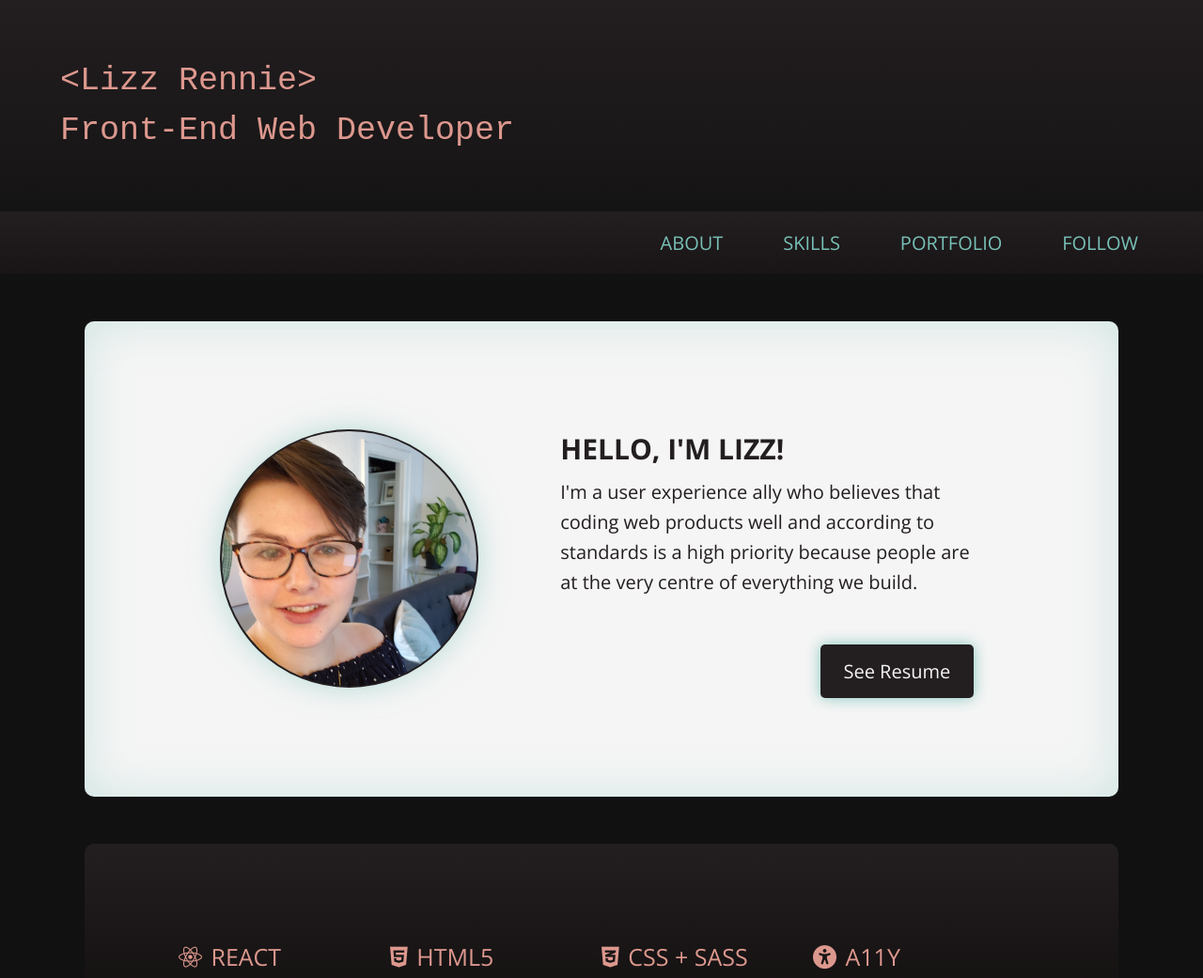
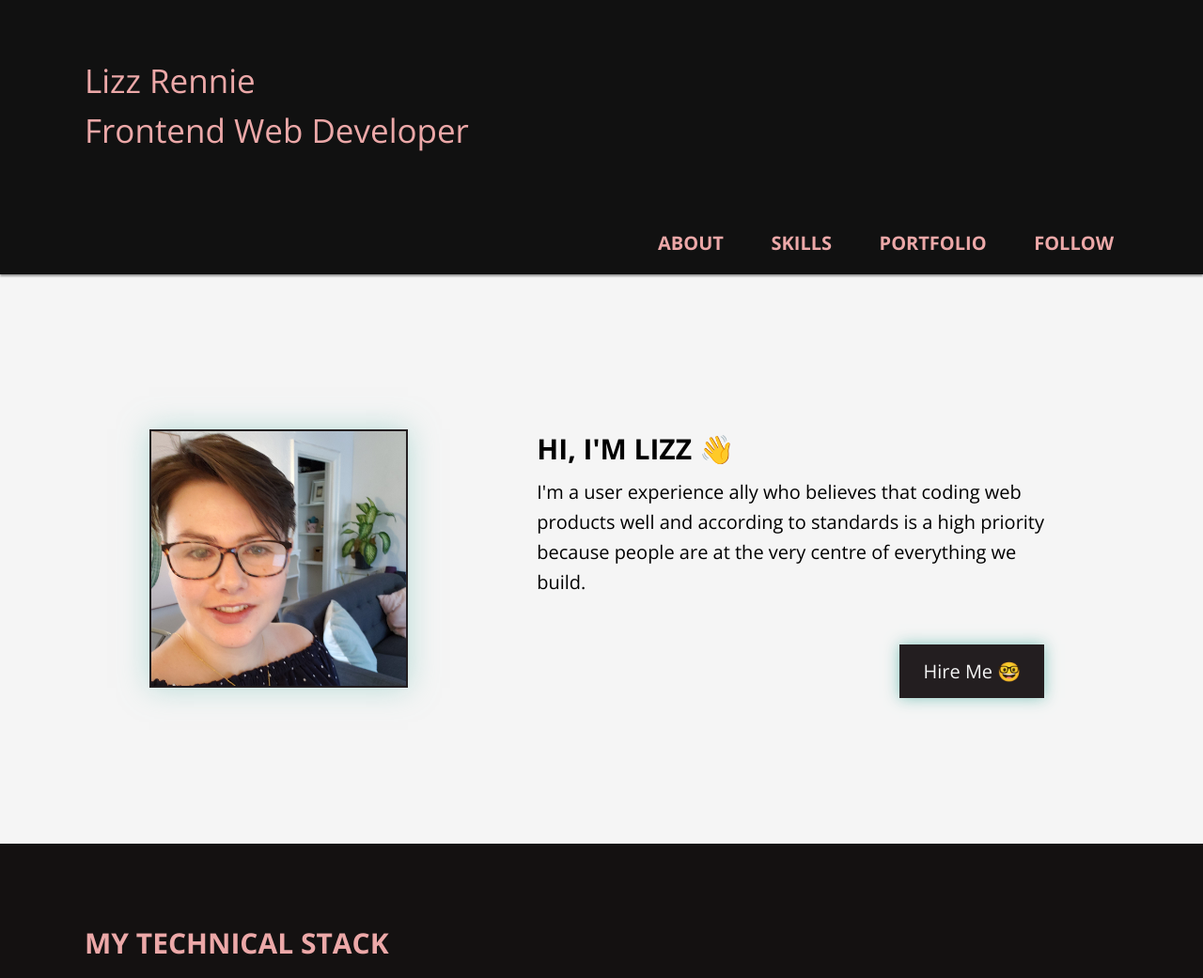
Before and after one commit to LxzzR/lizz-rennie-portfolio, a plain HTML site: page index.html in a window 1280 px wide. Shown: the top 1041 px of the page at 94% size. Drawn offline with nearby package versions, Linux system fonts and the light colour scheme.

```diff
--- a/index.html
+++ b/index.html
@@ -40,20 +40,21 @@
 
   <body>
     <header class="landing">
-      <div class="landingContainer">
+      <div class="contentContainer">
         <h1 class="changeColorsSlow">
-          &lt;Lizz Rennie&gt;<br />Front-End Web Developer
+          Lizz Rennie<br/>
+          Frontend Web Developer
         </h1>
       </div>
 
       <!-- Navigation -->
       <nav class="nav">
-        <div class="landingContainer">
+        <div class="contentContainer">
           <ul>
-            <li><a href="#about" tabindex="0">About</a></li>
-              <li><a href="#skills" tabindex="0">Skills</a></li>
-              <li><a href="#portfolio" tabindex="0">Portfolio</a></li>
-              <li><a href="#follow" tabindex="0">Follow</a></li>
+            <li><a href="#about" tabindex="0" class="changeColorsSlow">About</a></li>
+              <li><a href="#skills" tabindex="0" class="changeColorsSlow">Skills</a></li>
+              <li><a href="#portfolio" tabindex="0" class="changeColorsSlow">Portfolio</a></li>
+              <li><a href="#follow" tabindex="0" class="changeColorsSlow">Follow</a></li>
             </ul>
           </div>
         </nav>
@@ -73,12 +74,12 @@
             </div>
 
           <div class="copyWrapper">
-            <h2>Hello, I'm Lizz!</h2>
+            <h2>Hi, I'm Lizz 👋</h2>
             <p>
               I'm a user experience ally who believes that coding web products well and according to standards is a high priority because people are at the very centre of everything we build.
             </p>
             <div class="btnWrapper">
-              <a href="./assets/lizz-rennie-resume.pdf" target="_BLANK" class="btn">See Resume</a>
+              <a href="./assets/lizz-rennie-resume.pdf" target="_BLANK" class="btn">Hire Me 🤓</a>
             </div>
           </div>
         </section>
@@ -88,6 +89,7 @@
       <!-- Section 2: Skills (+ Icons)-->
       <section id="skills" class="skills">
         <div class="contentContainer">
+          <h2 class="changeColorsSlow">My Technical Stack</h2>
           <p class="changeColorsSlow">
             <i class="fab fa-react"></i> React
           </p>
--- a/styles/style.css
+++ b/styles/style.css
@@ -11,7 +11,7 @@
 }
 
 body {
-  background: rgb(17, 17, 17);
+  background: rgb(245, 245, 245);
   font-family: "Open Sans", sans-serif;
   font-size: 2rem;
   margin: 0;
@@ -62,7 +62,6 @@
 .btn {
   background: rgb(35, 30, 32);
   border: none;
-  border-radius: 5px;
   box-shadow: 0 0 10px rgba(120, 193, 183, 0.9);
   color: rgb(245, 245, 245);
   display: inline-block;
@@ -87,22 +86,11 @@
 
 /* === LAYOUT === */
 .contentContainer {
-  max-width: 900px;
-}
-
-.about,
-.skills,
-.portfolio {
-  border-radius: 10px;
   max-width: 1100px;
-  margin: 20px auto;
 }
 
 .contentContainer,
-.landingContainer,
-.about,
-.skills,
-.portfolio {
+.landingContainer {
   width: 90%;
 }
 
@@ -115,16 +103,14 @@
 
 .landing {
   align-items: flex-end;
-  background: linear-gradient(rgb(35, 30, 32), rgb(17, 17, 17));
+  background: rgb(17, 17, 17);
   display: flex;
   flex-flow: row wrap;
-  font-family: "Courier New", Courier, monospace;
   position: sticky;
-  top: -150px;
+  top: 0;
 }
 
 .landing h1 {
-  color: rgb(211, 211, 211);
   font-size: 2.5rem;
   font-weight: 400;
   line-height: 1.5;
@@ -133,7 +119,7 @@
 }
 
 .nav {
-  background: linear-gradient(rgb(35, 30, 32), rgb(25, 20, 22));
+  box-shadow: 0 2px 2px rgba(0, 0, 0, 0.4);
   font-family: "Open Sans", sans-serif;
   text-transform: uppercase;
   width: 100%;
@@ -149,7 +135,7 @@
 
 .nav a {
   color: rgb(120, 193, 183);
-  font-weight: 400;
+  font-weight: 700;
   padding: 5px;
   position: relative;
   transition: color 250ms;
@@ -172,22 +158,17 @@
 }
 
 /* === MAIN === */
-
-.main {
-  background: rgb(17, 17, 17);
+main {
+  background: rgb(245, 245, 245);
 }
 
 .about {
-  background: rgb(245, 245, 245);
-  box-shadow: inset 0 0 10px rgba(120, 193, 183, 0.4);
-  color: rgb(35, 30, 32);
   margin: 20px auto;
 }
 
 .about .imgWrapper {
   background: rgb(35, 30, 32);
   border: 2px solid rgb(35, 30, 32);
-  border-radius: 50%;
   box-shadow: 0 0 20px rgba(120, 193, 183, 0.4);
   height: 175px;
   margin: 10px 0;
@@ -203,17 +184,17 @@
 /* Skills Styles */
 
 .skills {
-  background: linear-gradient(
-    rgb(35, 30, 32),
-    rgb(20, 17, 17),
-    rgb(35, 30, 32)
-  );
+  background: rgb(20, 17, 17);
 }
 
 .skills .contentContainer {
   display: flex;
   flex-flow: row wrap;
   justify-content: space-between;
+}
+
+.skills h2 {
+  width: 100%;
 }
 
 .skills p {
@@ -229,10 +210,6 @@
 }
 
 /* Portfolio */
-
-.portfolio {
-  background: rgb(255, 255, 255);
-}
 
 .project {
   background: rgb(255, 255, 255);
@@ -302,34 +279,38 @@
 
 @keyframes changeColors {
   0% {
-    color: rgb(120, 193, 183);
+    color: rgb(236, 168, 168);
   }
 
   20% {
-    color: rgb(170, 138, 163);
+    color: #f3c794;
   }
 
   40% {
-    color: rgb(247, 159, 131);
+    color: rgb(241, 248, 173);
   }
 
   60% {
-    color: rgb(170, 138, 163);
+    color: rgb(146, 248, 185);
   }
 
   80% {
-    color: rgb(120, 193, 183);
+    color: rgb(176, 207, 247);
+  }
+
+  90% {
+    color: rgb(226, 183, 230);
   }
 
   100% {
-    color: rgb(120, 193, 183);
+    color: rgb(236, 168, 168);
   }
 }
 
 .changeColorsSlow {
   animation-delay: 0;
   animation-direction: normal;
-  animation-duration: 15s;
+  animation-duration: 0.2s;
   animation-fill-mode: forwards;
   animation-iteration-count: infinite;
   animation-name: changeColors;
@@ -339,7 +320,7 @@
 .changeColorsFast {
   animation-delay: 0;
   animation-direction: normal;
-  animation-duration: 5s;
+  animation-duration: 1s;
   animation-fill-mode: forwards;
   animation-iteration-count: infinite;
   animation-name: changeColors;
@@ -411,12 +392,6 @@
   .skills p {
     flex-basis: 25%;
     margin: 25px 0;
-  }
-
-  .portfolio {
-    background: rgb(245, 245, 245);
-    box-shadow: 0 0 15px rgba(120, 193, 183, 0.4);
-    color: rgb(35, 30, 32);
   }
 
   .project {
@@ -512,11 +487,6 @@
     padding: 15px 25px;
   }
 
-  .about,
-  .portfolio {
-    box-shadow: inset 0 0 50px rgba(120, 193, 183, 0.3);
-  }
-
   .landing {
     top: -225px;
   }
```
Also changed, not shown: 1 other file.
